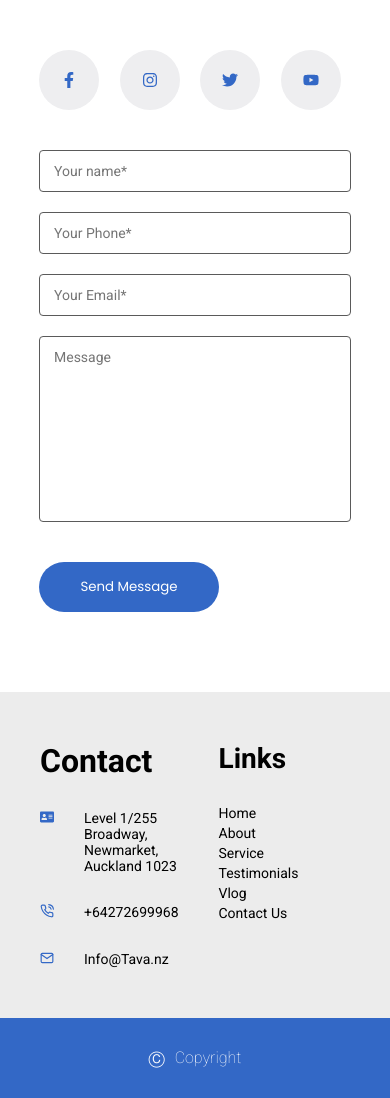
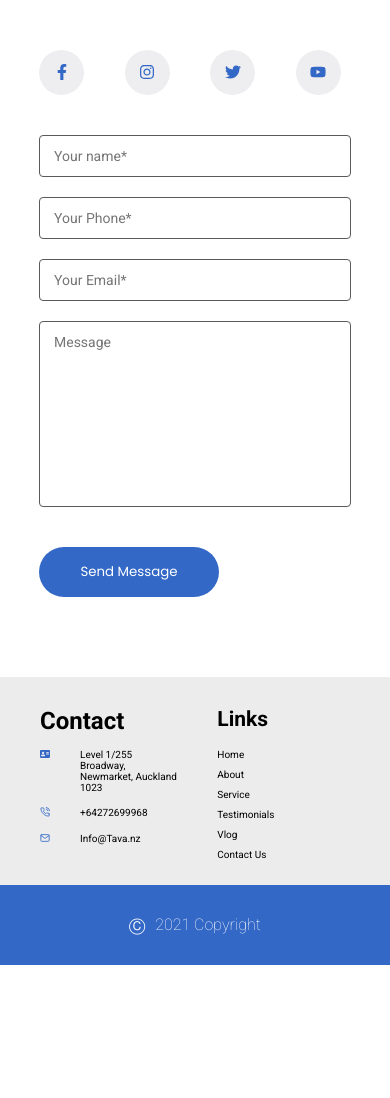
Before and after one commit to Olzhas11Dev/tava__project, a React (Create React App) app: page / in a window 390 px wide. Shown: the part 4023-5121 px from the top of the page. After the commit the page ends 4988 px from the top, so only its background shows below. Built offline with nearby package versions, Linux system fonts and the light colour scheme.

Commit message:
footer update

```diff
--- a/src/components/Footer.js
+++ b/src/components/Footer.js
@@ -35,7 +35,7 @@ function Footer() {
             </div>
            <div className='footer_copyright' >
              <div className='footer_copyright_logo'>Ⓒ</div>
-             <div>Copyright</div>
+             <div>{new Date().getFullYear()} Copyright</div>
 
              </div>
         </div>
--- a/src/style/contact.css
+++ b/src/style/contact.css
@@ -121,4 +121,8 @@ textarea {
   .contact_title {
     font-size: 60px;
   }
+  .conatct_socials_icons a {
+    width: 45px;
+    height: 45px;
+  }
 }
--- a/src/style/footer.css
+++ b/src/style/footer.css
@@ -79,3 +79,23 @@
   justify-content: center;
   align-items: center;
 }
+
+@media (max-width: 700px) {
+  .footer_main {
+    padding-top: 30px;
+  }
+  .footer_right h1,
+  .footer_left h1 {
+    font-size: 1.5em;
+    margin-bottom: 14px;
+  }
+  .footer_address,
+  .footer_call,
+  .footer_email {
+    font-size: 10px;
+    margin-bottom: 14px;
+  }
+  .footer_right a {
+    font-size: 10px;
+  }
+}
```
